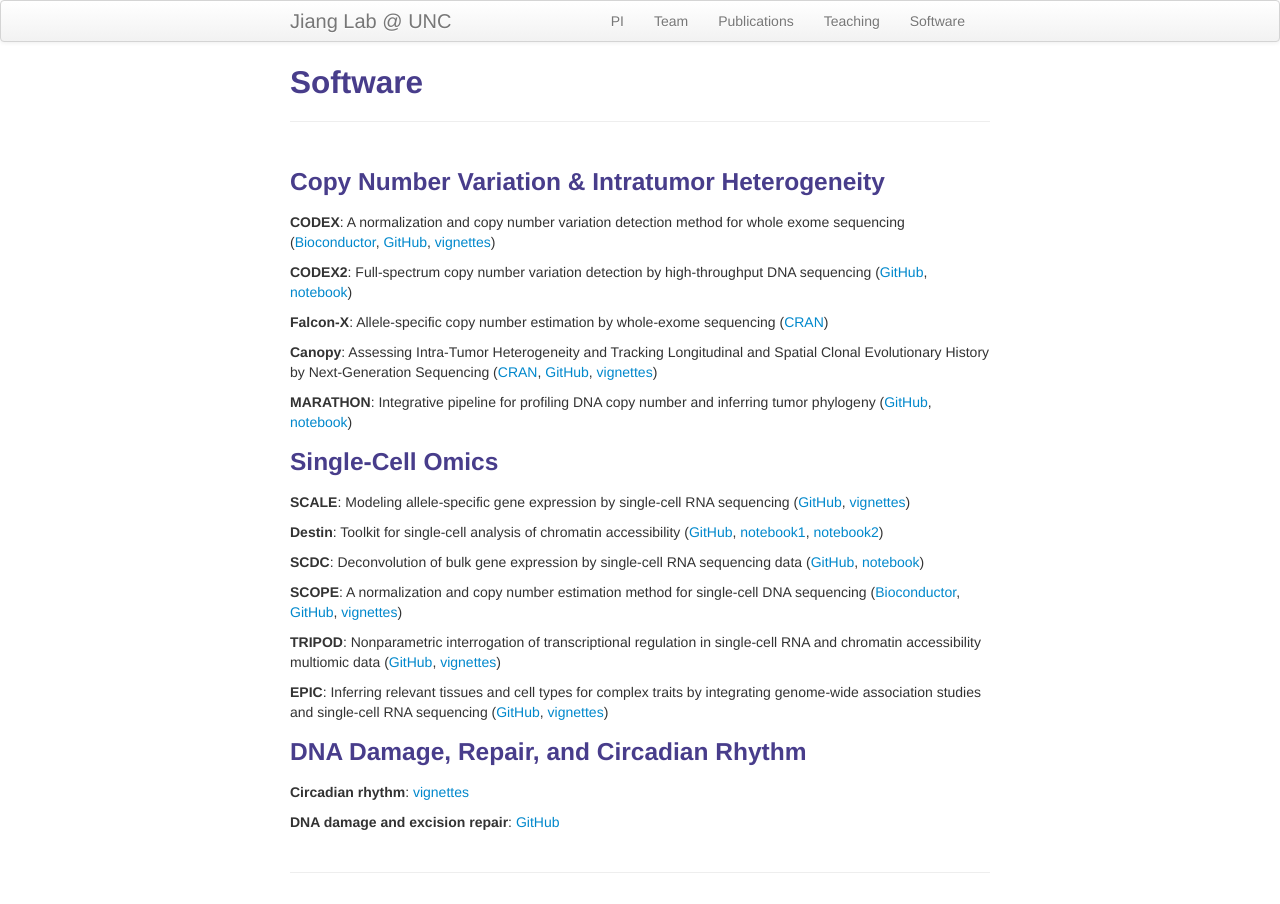
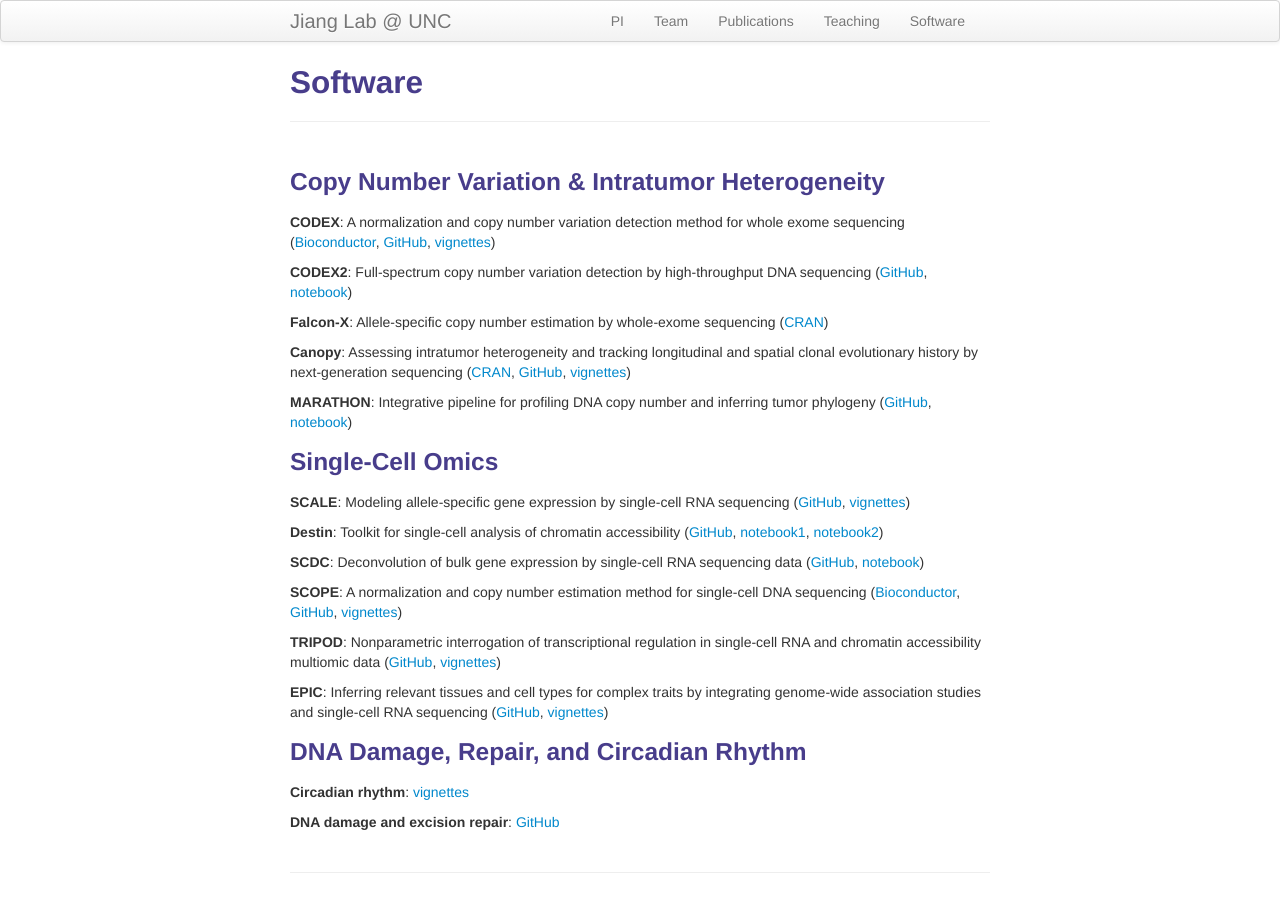
Before and after one commit to yuchaojiang/yuchaojiang.github.io, a Jekyll site: the page built from pages/software.md, in a window 1280 px wide. Built offline with Jekyll 4.4.1, drawn with Linux system fonts in a browser that asks for light colours.

Commit message:
Update software.md

```diff
--- a/pages/software.md
+++ b/pages/software.md
@@ -12,7 +12,7 @@ description: Yuchao Jiang's software
 
 **Falcon-X**: Allele-specific copy number estimation by whole-exome sequencing ([CRAN](https://CRAN.R-project.org/package=falconx))
 
-**Canopy**: Assessing Intra-Tumor Heterogeneity and Tracking Longitudinal and Spatial Clonal Evolutionary History by Next-Generation Sequencing ([CRAN](https://cran.r-project.org/web/packages/Canopy/index.html), [GitHub](https://github.com/yuchaojiang/Canopy), [vignettes](https://cran.rstudio.com/web/packages/Canopy/vignettes/Canopy_vignettes.pdf))
+**Canopy**: Assessing intratumor heterogeneity and tracking longitudinal and spatial clonal evolutionary history by next-generation sequencing ([CRAN](https://cran.r-project.org/web/packages/Canopy/index.html), [GitHub](https://github.com/yuchaojiang/Canopy), [vignettes](https://cran.rstudio.com/web/packages/Canopy/vignettes/Canopy_vignettes.pdf))
 
 **MARATHON**: Integrative pipeline for profiling DNA copy number and inferring tumor phylogeny ([GitHub](https://github.com/yuchaojiang/MARATHON), [notebook](https://rawgit.com/yuchaojiang/MARATHON/master/notebook/MARATHON.html))
 
```
